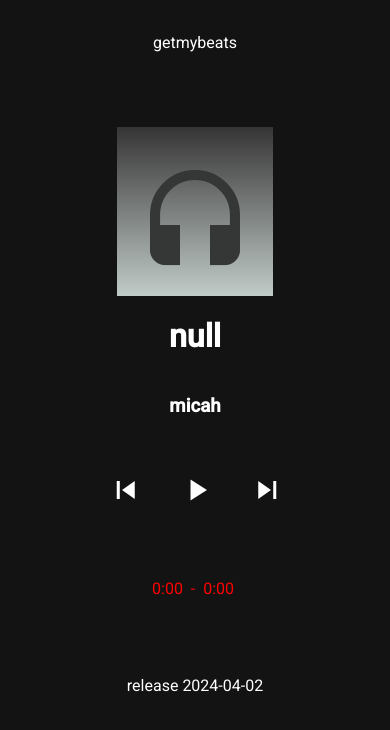
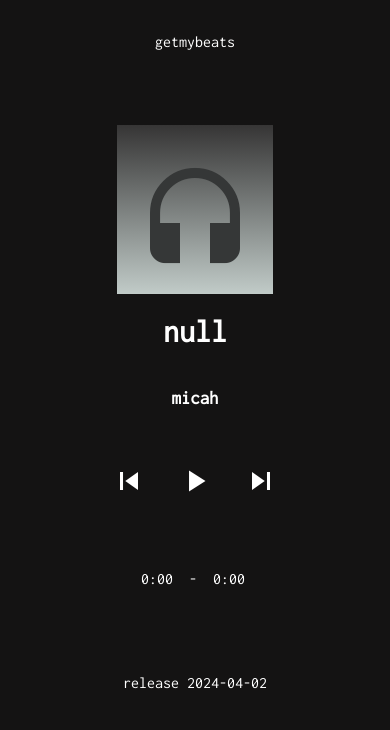
Before and after one commit to micahnorwoodjordan/getmybeats, an Angular app in the folder frontend-v3/: page / in a window 390 px wide. Shown: the top 730 px of the page. Built offline with nearby package versions, Linux system fonts and the light colour scheme; no server answers.

Commit message:
add inconsolata font; css cleanup; use absolute positioning for small screens

```diff
--- a/frontend-v3/src/app/player/player.component.css
+++ b/frontend-v3/src/app/player/player.component.css
@@ -1,15 +1,17 @@
-.player {
-    width: 75vw;
-    height: 50vh;
-    padding-top: 7vh;
-}
+.controls { width: 60vw; height: 15vh; }
+.control-buttons { margin-top: 5vh; }
+.current-time-text { color: white; padding-right: 1vw; }
+.toolbar { background-color: rgb(20, 19, 19) }
+.slider { width: 30vw; }
+.songTitle { color: white; }
+.songArtist { color: white; }
+.player { width: 75vw; height: 50vh; padding-top: 7vh; }
+.headset-backdrop-icon { color: rgb(53, 55, 55); transform: scale(5); padding-top: 6vh; }
 
 .backdrop {
     width: 40vw;
     height: 35vh;
     background:linear-gradient(rgb(54, 53, 53), rgb(193, 203, 200));
-    backdrop-filter: drop-shadow(4px 4px 10px blue);
-
 }
 
 /* .backdrop img{
@@ -19,21 +21,6 @@
     box-shadow: 5px 5px 5px 0px rgba(0,0,0,0.3);
     filter: drop-shadow(5px 5px 5px rgba(0,0,0,0.3));
 } */
-
-.headset-backdrop-icon {
-    color: rgb(53, 55, 55);
-    transform: scale(5);
-    padding-top: 6vh;
-}
-
-.controls {
-    width: 60vw;
-    height: 15vh;
-}
-
-.control-buttons {
-    margin-top: 5vh;
-}
 
 .left-control-arrow {
     cursor: pointer;
@@ -82,27 +69,6 @@
     background-color: rgb(20, 19, 19)
 }
 
-.current-time-text {
-    color: white;
-    padding-right: 1vw;
-}
-
-.toolbar {
-    background-color: rgb(20, 19, 19)
-}
-
-.slider {
-    width: 30vw;
-}
-
-.songTitle {
-    color: white;
-}
-
-.songArtist {
-    color: white;
-}
-
 @media
 (width: 430px),  /* iPhone 14 Pro Max, iPhone 15 Plus and iPhone 15 Pro Max */
 (width: 428px),  /* iPhone 12 Pro Max, iPhone 13 Pro Max, and iPhone 14 Plus */
@@ -112,41 +78,18 @@
 (width: 390px),  /* iPhone 14 Pro, iPhone 15 and iPhone 15 Pro */
 (width: 375px),  /* iPhone X, iPhone Xs, iPhone 11 Pro, iPhone 12 Mini, and iPhone 13 Mini */
 (width: 375px) {  /* iphone SE */
-    .slider {
-        width: 60vw;
-    }
-
-    .current-time-text {
-        color: red;
-        padding-right: 1vw;
-    }
+    .slider { width: 60vw; position: absolute; left: 20vw;}
+    .toolbar { width: 100%; }
+    .headset-backdrop-icon { color: rgb(53, 55, 55); transform: scale(5); padding-bottom: 4vh; }
+    .controls { width: 60vw; height: 15vh; }
+    .control-buttons { margin-top: 5vh; }
+    .player { width: 75vw; height: 50vh; padding-top: 7vh; }
+    .current-time-text { color: white; padding-right: 1vw; }
 
     .toolbar-div {
-        width: 40vw;
-        padding-left: 0vw;
+        width: 60vw;
         padding-top: 4vh;
-        background-color: rgb(20, 19, 19)
-    }
-
-    .headset-backdrop-icon {
-        color: rgb(53, 55, 55);
-        transform: scale(5);
-        padding-bottom: 4vh;
-    }
-
-    .controls {
-        width: 60vw;
-        height: 15vh;
-    }
-
-    .control-buttons {
-        margin-top: 5vh;
-    }
-
-    .player {
-        width: 75vw;
-        height: 50vh;
-        padding-top: 7vh;
+        background-color: rgb(20, 19, 19);
     }
 
     .backdrop {
@@ -157,7 +100,8 @@
     }
 
     .left-control-arrow {
-        padding-right: 10vw;
+        position: absolute;
+        left: 30vw;
         cursor: pointer;
         transform: scale(1.5);
         transition: 0.5s;
@@ -165,7 +109,6 @@
     }
 
     .left-control-arrow:hover {
-        padding-right: 10vw;
         cursor: pointer;
         transform: scale(2);
         transition: 0.5s;
@@ -186,7 +129,8 @@
     }
 
     .right-control-arrow {
-        padding-left: 10vw;
+        position: absolute;
+        right: 30vw;
         cursor: pointer;
         transform: scale(1.5);
         transition: 0.5s;
@@ -194,7 +138,6 @@
     }
 
     .right-control-arrow:hover {
-        padding-left: 10vw;
         cursor: pointer;
         transform: scale(2);
         transition: 0.5s;
--- a/frontend-v3/src/index.html
+++ b/frontend-v3/src/index.html
@@ -8,6 +8,9 @@
   <link rel="icon" type="image/x-icon" href="favicon.ico">
   <link href="https://fonts.googleapis.com/css2?family=Roboto:wght@300;400;500&display=swap" rel="stylesheet">
   <link href="https://fonts.googleapis.com/icon?family=Material+Icons" rel="stylesheet">
+  <link rel="preconnect" href="https://fonts.googleapis.com">
+  <link rel="preconnect" href="https://fonts.gstatic.com" crossorigin>
+  <link href="https://fonts.googleapis.com/css2?family=Inconsolata:wght@200;400&display=swap" rel="stylesheet">
 </head>
 <body>
   <app-root></app-root>
--- a/frontend-v3/src/styles.css
+++ b/frontend-v3/src/styles.css
@@ -4,4 +4,4 @@ html, body {
     height: 100%;
     background-color: rgb(20, 19, 19)
 }
-body { margin: 0; font-family: Roboto, "Helvetica Neue", sans-serif; }
+body { margin: 0; font-family: Inconsolata, Roboto, "Helvetica Neue", sans-serif; }
```
